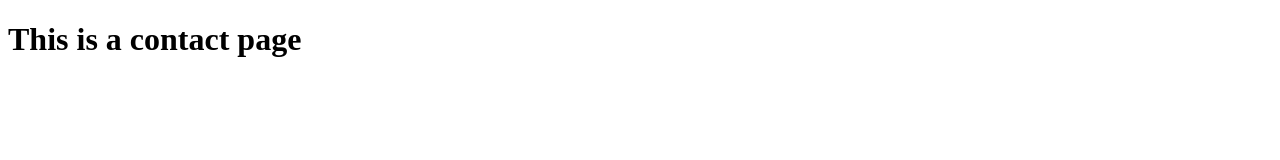
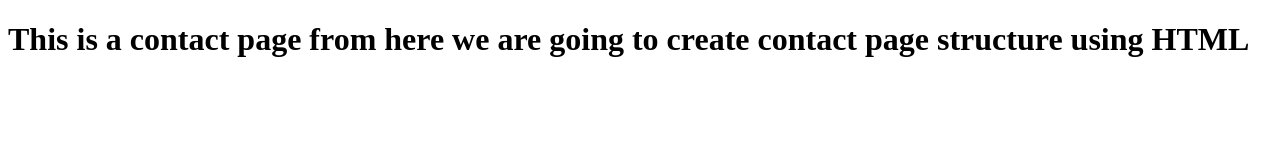
Before and after one commit to BHAVISHAYA/Test_3, a plain HTML site: page contact.html in a window 1280 px wide. Drawn offline with Linux system fonts and the light colour scheme.

Commit message:
kjsbdvkjd

```diff
--- a/contact.html
+++ b/contact.html
@@ -6,6 +6,6 @@
     <title>Contact</title>
 </head>
 <body>
-    <h1>This is a contact page</h1>
+    <h1>This is a contact page from here we are going to create contact page structure using HTML</h1>
 </body>
 </html>
```
Also changed, not shown: index.html (+3 -0 lines).
